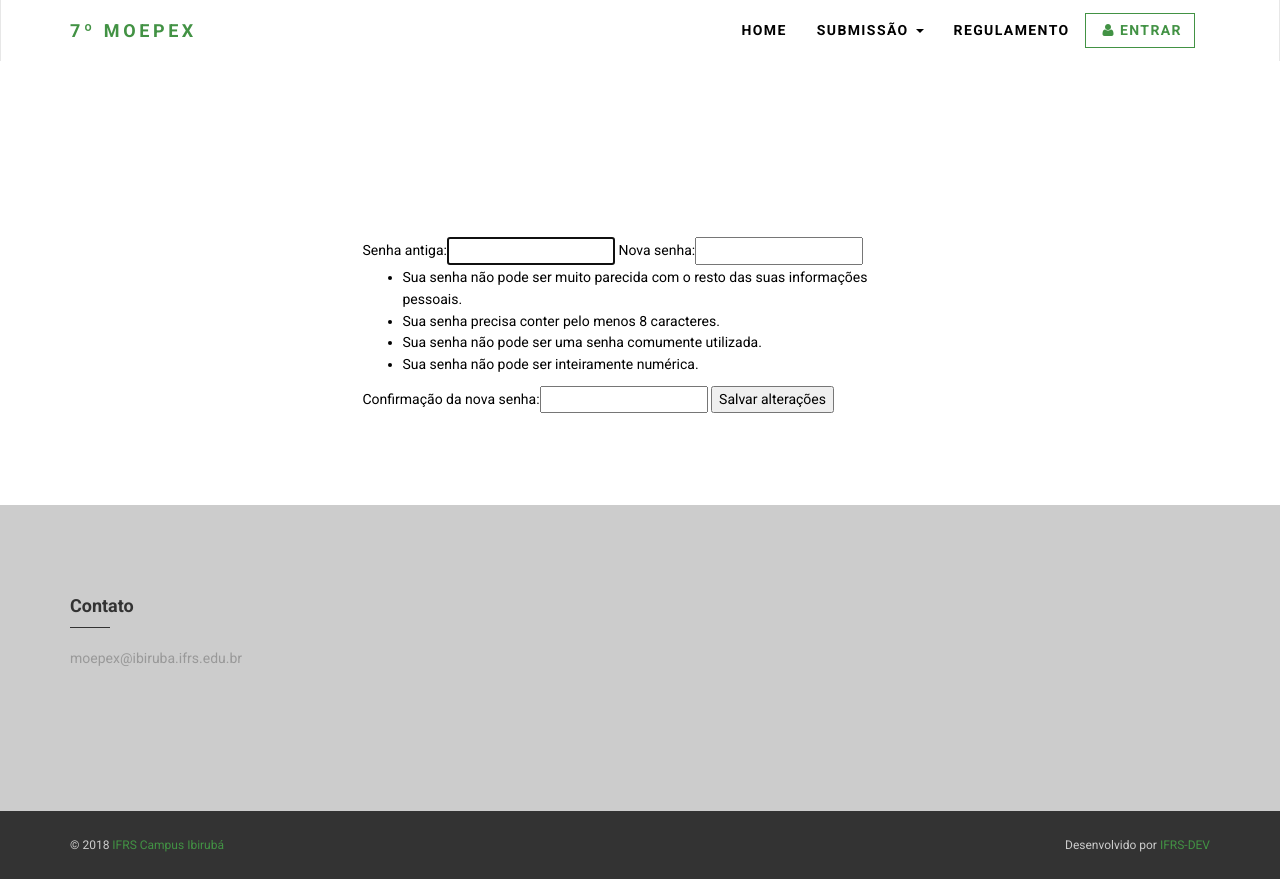
After one commit to ifrs-dev/moepex, a Django app: page /change_password in a window 1280 px wide. The commit adds this page. Run offline with Django 3.2, Linux system fonts and the light colour scheme; some libraries are stand-ins or nearby versions.

Commit message:
Change password

```diff
--- a/event_site/templates/event_site/base.html
+++ b/event_site/templates/event_site/base.html
@@ -49,6 +49,7 @@
               <li><a href="{% url 'home' %}">Regulamento</a></li>
             </ul>
             {% if request.user.is_authenticated %}
+              <a href="{% url 'change_password'%}" class="btn navbar-btn btn-ghost"><i class="fa fa-key"></i>Alterar senha</a>
               {% if request.user.is_staff %}
                 <a href="{% url 'admin:index' %}" class="btn navbar-btn btn-ghost"><i class="fa fa-lock"></i>Admin</a>
               {% endif %}
@@ -67,7 +68,7 @@
       <div class="container">
         <div class="content">
           <h1>7º MOEPEX</h1>
-          <p class="margin-bottom"><b>Monstra de Ensino, Pesquisa e Extensão</b></p>
+          <p class="margin-bottom"><b>Amostra de Ensino, Pesquisa e Extensão</b></p>
         </div>
       </div>
     </div>
--- a/event_site/templates/event_site/index.html
+++ b/event_site/templates/event_site/index.html
@@ -22,7 +22,7 @@
               <h1 align="center"> {{ users.count }} </h1>
               <h3 align="center"> Participantes</h3>
               <p class="read-more">
-                <a href="#" class="btn btn-ghost">Realizar Inscrição</a>
+                <a href="{% url 'signup' %}" class="btn btn-ghost">Realizar Inscrição</a>
               </p>
             </div>
           </div>
@@ -62,7 +62,7 @@
         <div class="row services">
           <div class="col-md-12">
             <h2 class="h1">Minicursos</h2>
-            <p>Clique no título para mais inforamções e se inscrever.</p>
+            <p>Clique no título para mais informações e inscrever-se.</p>
             <table class="table">
               <thead>
                 <tr>
--- /dev/null
+++ b/event_site/templates/registration/change_password.html
@@ -0,0 +1,19 @@
+{% extends "event_site/base.html" %}
+{% block jumbotron %}{% endblock jumbotron %}
+
+{% block content %}
+<br><br><br><br>
+<section>
+    <div class="container">
+       	<div class="row">
+        	<div class="col-md-6 col-md-offset-3">
+				<form method="post">
+  					{% csrf_token %}
+  					{{ form }}
+  					<button type="submit">Salvar alterações</button>
+				</form>
+			</div>
+    	</div>
+  	</div>
+</section>
+{% endblock content %}
--- a/event_site/templates/registration/login.html
+++ b/event_site/templates/registration/login.html
@@ -25,7 +25,6 @@
               Seu CPF e/ou senha estão incorretos, tente novamente
             </p>
             {% endif %}
-
             <input type="submit" class="btn btn-success btn-lg btn-block" value="Entrar">
             <input type="hidden" name="next" value="{{ next }}" />
             <br>
--- a/event_site/templates/registration/signup.html
+++ b/event_site/templates/registration/signup.html
@@ -14,7 +14,7 @@
       <div class="container">
         <div class="row">
           <div class="col-md-6 col-md-offset-3">
-            <h3>Cadastro de particiante externo</h3>
+            <h3>Cadastro de participante externo</h3>
             <p>Caso seja um aluno regular, não é necessário realizar o cadastro, seus dados de acesso são CPF e a senha é seu número de matrícula. Caso seja professor ou técnico administrativo, sua senha é o seu número de SIAP.
             <a href="{% url 'login' %}">Clique aqui para realizar o login</a></p>
             {{ form|bootstrap }}
--- a/event_site/views.py
+++ b/event_site/views.py
@@ -3,6 +3,10 @@ from django.views.generic import TemplateView
 from django.views.generic.edit import CreateView
 from django.urls import reverse_lazy
 from django.contrib.auth.models import User
+from django.contrib import messages
+from django.contrib.auth import update_session_auth_hash
+from django.contrib.auth.forms import PasswordChangeForm
+from django.shortcuts import render, redirect
 
 from event_site.forms import SignUpForm
 from events.models import Event, Experiment
@@ -28,3 +32,20 @@ class SignUpView (CreateView):
     template_name = 'registration/signup.html'
     form_class = SignUpForm
     success_url = reverse_lazy('login')
+
+
+def change_password(request):
+    if request.method == 'POST':
+        form = PasswordChangeForm(request.user, request.POST)
+        if form.is_valid():
+            user = form.save()
+            update_session_auth_hash(request, user)  # Important!
+            messages.success(request, 'Your password was successfully updated!')
+            return redirect('change_password')
+        else:
+            messages.error(request, 'Please correct the error below.')
+    else:
+        form = PasswordChangeForm(request.user)
+    return render(request, 'registration/change_password.html', {
+        'form': form
+    })
--- a/events/models.py
+++ b/events/models.py
@@ -50,8 +50,9 @@ class Experiment(models.Model):
 
     def get_author(self):
         authors = [u.get_full_name() for u in self.co_authors.all()]
-        authors += self.author.get_full_name()
-        authors += self.supervisor.get_full_name()
+        authors += [self.author.get_full_name()]
+        authors += [self.supervisor.get_full_name()]
+        print(authors)
         return ', '.join(authors)
 
 
--- a/events/urls.py
+++ b/events/urls.py
@@ -7,6 +7,7 @@ from events import views as views_events
 urlpatterns = [
     path('experimento/<int:pk>/', views_events.ExperimentDetailView.as_view(), name='experiment-detail'),
     path('minicurso/<int:pk>/', views_events.EventDetailView.as_view(), name='event-detail'),
+
     path('meus-eventos/', login_required(views_events.MyRegistrationsListView.as_view()), name='my-events'),
     path('experimento/novo/', login_required(views_events.ExperimentCreateView.as_view()), name='experiment-create'),
     path('minicurso/novo/', login_required(views_events.EventCreateView.as_view()), name='event-create'),
--- a/project/urls.py
+++ b/project/urls.py
@@ -12,6 +12,7 @@ urlpatterns = [
     path('', views_event_site.HomeView.as_view(), name='home'),
     path('apresentacao', views_event_site.PresentationTemplateView.as_view(), name='presentation'),
     path('login/', auth_views.LoginView.as_view(), name="login"),
+    path('change_password', views_event_site.change_password, name='change_password'),
     path('logout/', auth_views.LogoutView.as_view(), {'next_page': '/login/'}, name="logout"),
     path('signup/', views_event_site.SignUpView.as_view(), name='signup'),
     path('admin/', admin.site.urls),
```
Also changed, not shown: event_site/forms.py (line endings or trailing spaces), project/static/css/style.css (line endings or trailing spaces).
